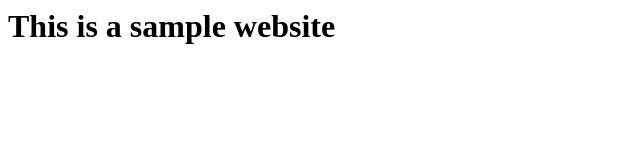
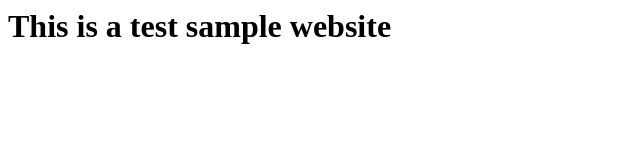
Before and after one commit to mohanraz81/simplproject, a plain HTML site: page index.html in a window 1280 px wide. Shown: the whole page, without its empty margins (0-640 px from the left). Drawn offline with Linux system fonts and the light colour scheme.

Commit message:
added code

```diff
--- a/index.html
+++ b/index.html
@@ -1 +1 @@
-<h1> This is a sample website </h1>
+<h1> This is a test sample website </h1>
```
